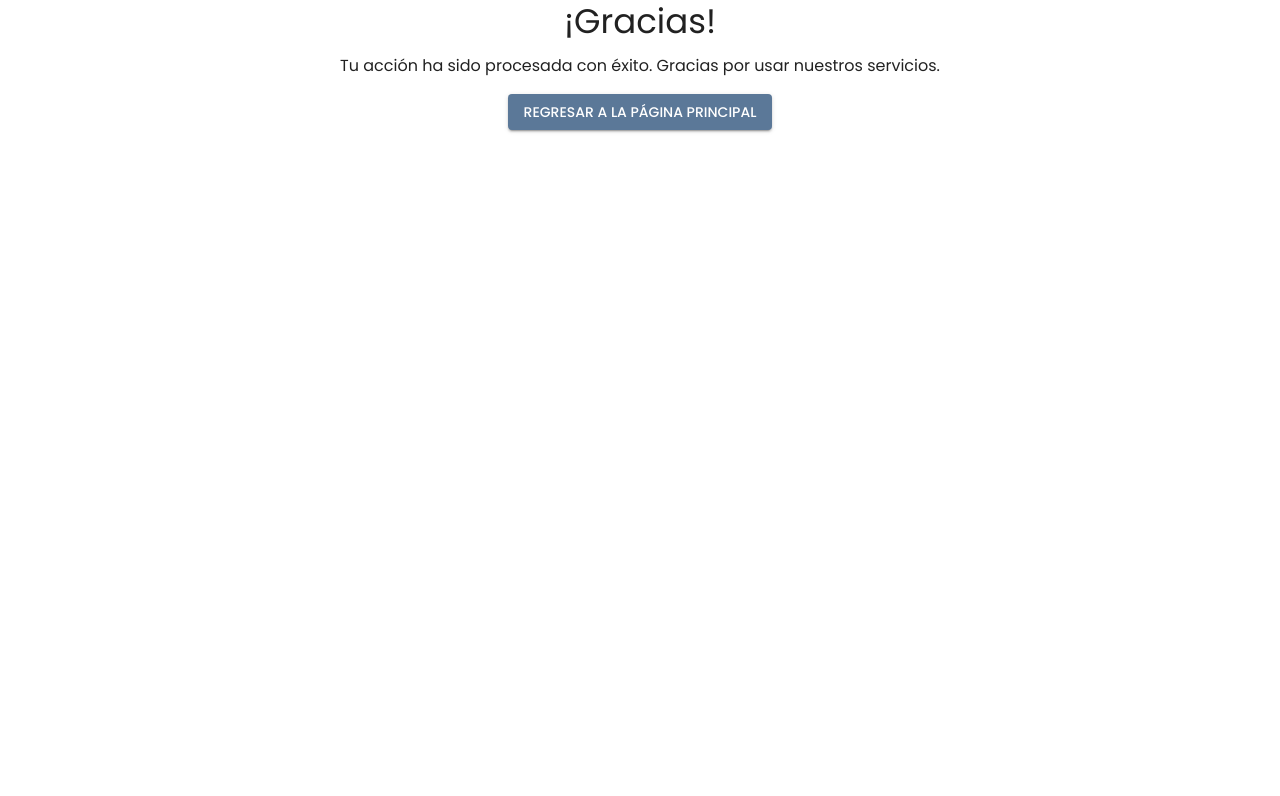
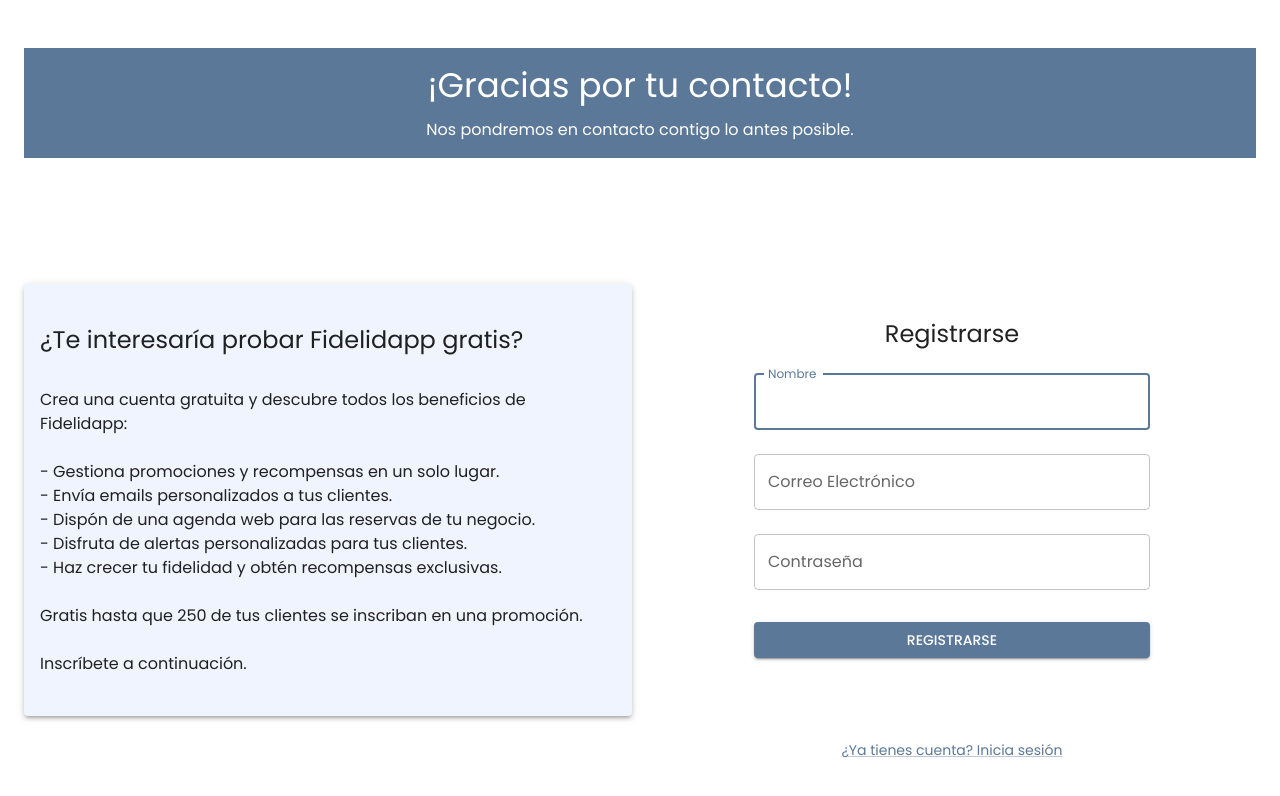
Before and after one commit to BrunoSantimaria/fidelidappclient, a React (Vite) app: page /thankyou in a window 1280 px wide. Shown: the top 796 px of the page. Built offline with nearby package versions, Linux system fonts and the light colour scheme; what @mercadopago/sdk-react would draw is missing.

Commit message:
Thank you 1.1

```diff
--- a/src/agenda-client/ThankYou.tsx
+++ b/src/agenda-client/ThankYou.tsx
@@ -1,6 +1,7 @@
 import React from "react";
-import { Container, Typography, Button } from "@mui/material";
+import { Container, Typography, Button, Box, Stack, Paper } from "@mui/material";
 import { useNavigate } from "react-router-dom";
+import { LoginPage } from "../auth/pages/LoginPage"; // Import the LoginPage component
 
 const ThankYou = () => {
   const navigate = useNavigate();
@@ -9,17 +10,53 @@ const ThankYou = () => {
     navigate("/");
   };
 
+  const handleCreateAccount = () => {
+    navigate("/signup");
+  };
+
   return (
-    <Container sx={{ margin: "auto", textAlign: "center" }}>
-      <Typography variant='h4' gutterBottom>
-        ¡Gracias!
-      </Typography>
-      <Typography variant='body1' paragraph>
-        Tu acción ha sido procesada con éxito. Gracias por usar nuestros servicios.
-      </Typography>
-      <Button variant='contained' color='primary' onClick={handleReturnHome}>
-        Regresar a la Página Principal
-      </Button>
+    <Container maxWidth="xl" sx={{ padding: "1rem", alignItems: "center" }}>
+      {/* Full-width title */}
+      <Box sx={{ textAlign: "center", marginTop: "2rem", backgroundColor: "primary.main", padding: "1rem",color: "white" }}>
+        <Typography variant="h4" gutterBottom>
+          ¡Gracias por tu contacto!
+        </Typography>
+        <Typography variant="body1">
+          Nos pondremos en contacto contigo lo antes posible.
+        </Typography>
+      </Box>
+
+      <Stack direction={{ xs: "column", md: "row" }} spacing={2} alignItems="center">
+        {/* Left Side: Text and Buttons */}
+        <Box flex={1}>
+          <Paper sx={{ padding: "1rem", backgroundColor: "#f0f4ff" }} elevation={3}>
+            <Box my={3}>
+              <Typography variant="h5" gutterBottom>
+                ¿Te interesaría probar Fidelidapp gratis?
+              </Typography>
+              <Typography variant="body1" >
+              <br />Crea una cuenta gratuita y descubre todos los beneficios de Fidelidapp:<br />
+              </Typography>
+              <Typography variant="body1" >
+              <br />   - Gestiona promociones y recompensas en un solo lugar.<br />
+                - Envía emails personalizados a tus clientes.<br />
+                - Dispón de una agenda web para las reservas de tu negocio.<br />
+                - Disfruta de alertas personalizadas para tus clientes.<br />
+                - Haz crecer tu fidelidad y obtén recompensas exclusivas. <br />
+              </Typography>
+              <Typography variant="body1" >
+                <br /> Gratis hasta que 250 de tus clientes se inscriban en una promoción.
+                <br /><br /> Inscríbete a continuación.
+              </Typography>
+            </Box>
+          </Paper>
+        </Box>
+
+        {/* Right Side: Login Form */}
+        <Box flex={1} sx={{ display: "flex", justifyContent: "center", alignItems: "center" }}>
+          <LoginPage /> {/* Embed the LoginPage component */}
+        </Box>
+      </Stack>
     </Container>
   );
 };
--- a/src/auth/pages/LoginPage.tsx
+++ b/src/auth/pages/LoginPage.tsx
@@ -16,7 +16,7 @@ export const LoginPage = () => {
     visible: { opacity: 1, y: 0 },
   };
 
-  const [isRegister, setIsRegister] = useState(false);
+  const [isRegister, setIsRegister] = useState(true);
   const [email, setEmail] = useState("");
   const [password, setPassword] = useState("");
   const [name, setName] = useState("");
```
